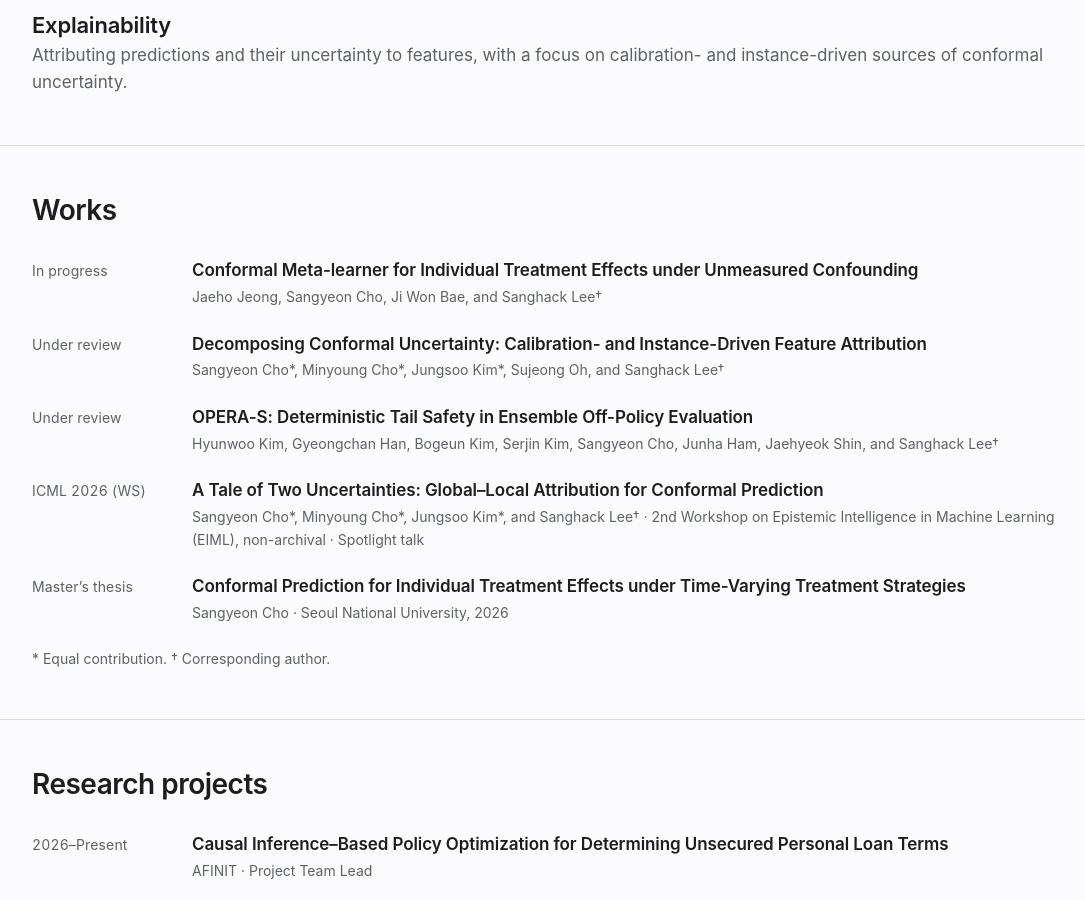
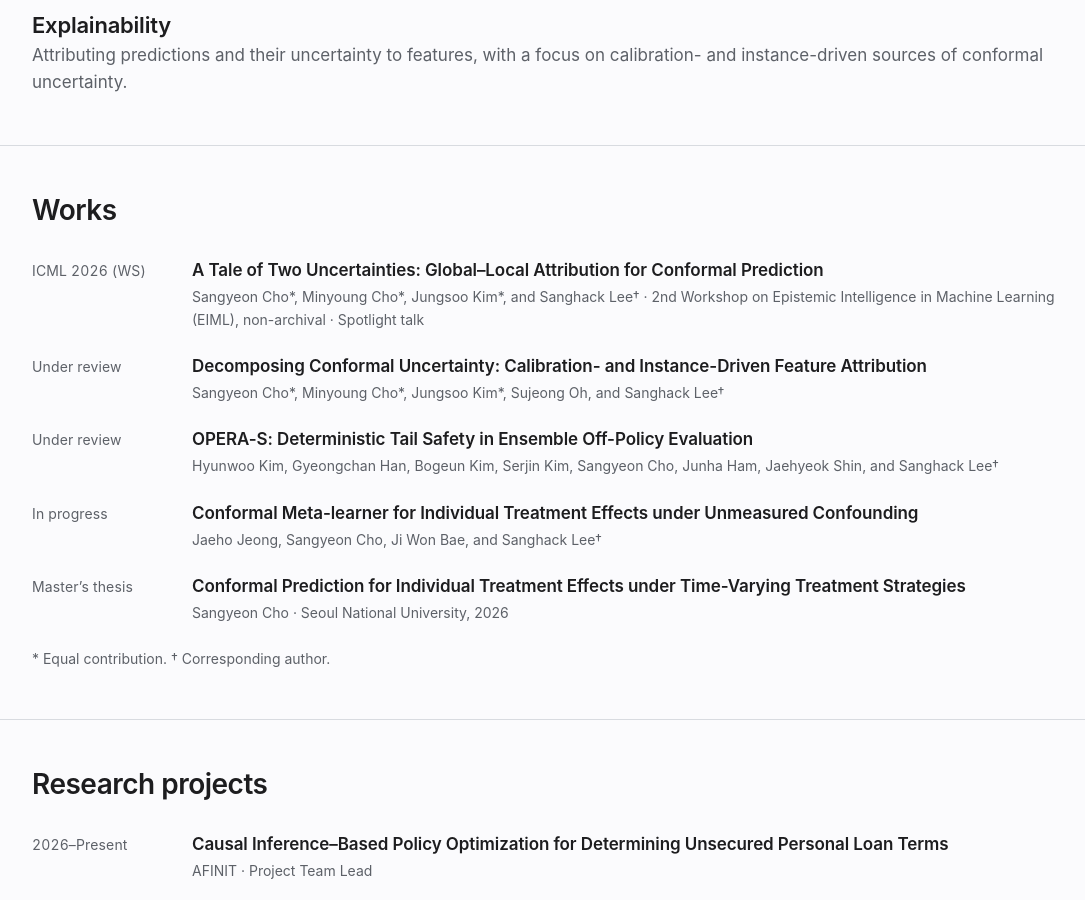
Before and after one commit to csymhph/csymhph.github.io, a Jekyll site: the page built from index.md, in a window 1280 px wide and 900 px high, scrolled down 714 px. Shown: the whole window, without its empty margins (83-1168 px from the left). Built offline with Jekyll 4.4.1, drawn with Linux system fonts in a browser that asks for light colours; some of the changed lines change nothing that is shown.

Commit message:
Match the homepage work order to the current CV.

```diff
--- a/index.md
+++ b/index.md
@@ -54,10 +54,10 @@ permalink: /
     <h2 id="works-title">Works</h2>
     <ol class="records" aria-label="Works">
       <li class="record">
-        <span class="record-date">In progress</span>
+        <span class="record-date">ICML 2026 (WS)</span>
         <div class="record-copy">
-          <h3>Conformal Meta-learner for Individual Treatment Effects under Unmeasured Confounding</h3>
-          <p>Jaeho Jeong, Sangyeon Cho, Ji Won Bae, and Sanghack Lee†</p>
+          <h3>A Tale of Two Uncertainties: Global–Local Attribution for Conformal Prediction</h3>
+          <p>Sangyeon Cho*, Minyoung Cho*, Jungsoo Kim*, and Sanghack Lee† · 2nd Workshop on Epistemic Intelligence in Machine Learning (EIML), non-archival · Spotlight talk</p>
         </div>
       </li>
       <li class="record">
@@ -75,10 +75,10 @@ permalink: /
         </div>
       </li>
       <li class="record">
-        <span class="record-date">ICML 2026 (WS)</span>
+        <span class="record-date">In progress</span>
         <div class="record-copy">
-          <h3>A Tale of Two Uncertainties: Global–Local Attribution for Conformal Prediction</h3>
-          <p>Sangyeon Cho*, Minyoung Cho*, Jungsoo Kim*, and Sanghack Lee† · 2nd Workshop on Epistemic Intelligence in Machine Learning (EIML), non-archival · Spotlight talk</p>
+          <h3>Conformal Meta-learner for Individual Treatment Effects under Unmeasured Confounding</h3>
+          <p>Jaeho Jeong, Sangyeon Cho, Ji Won Bae, and Sanghack Lee†</p>
         </div>
       </li>
       <li class="record">
```
